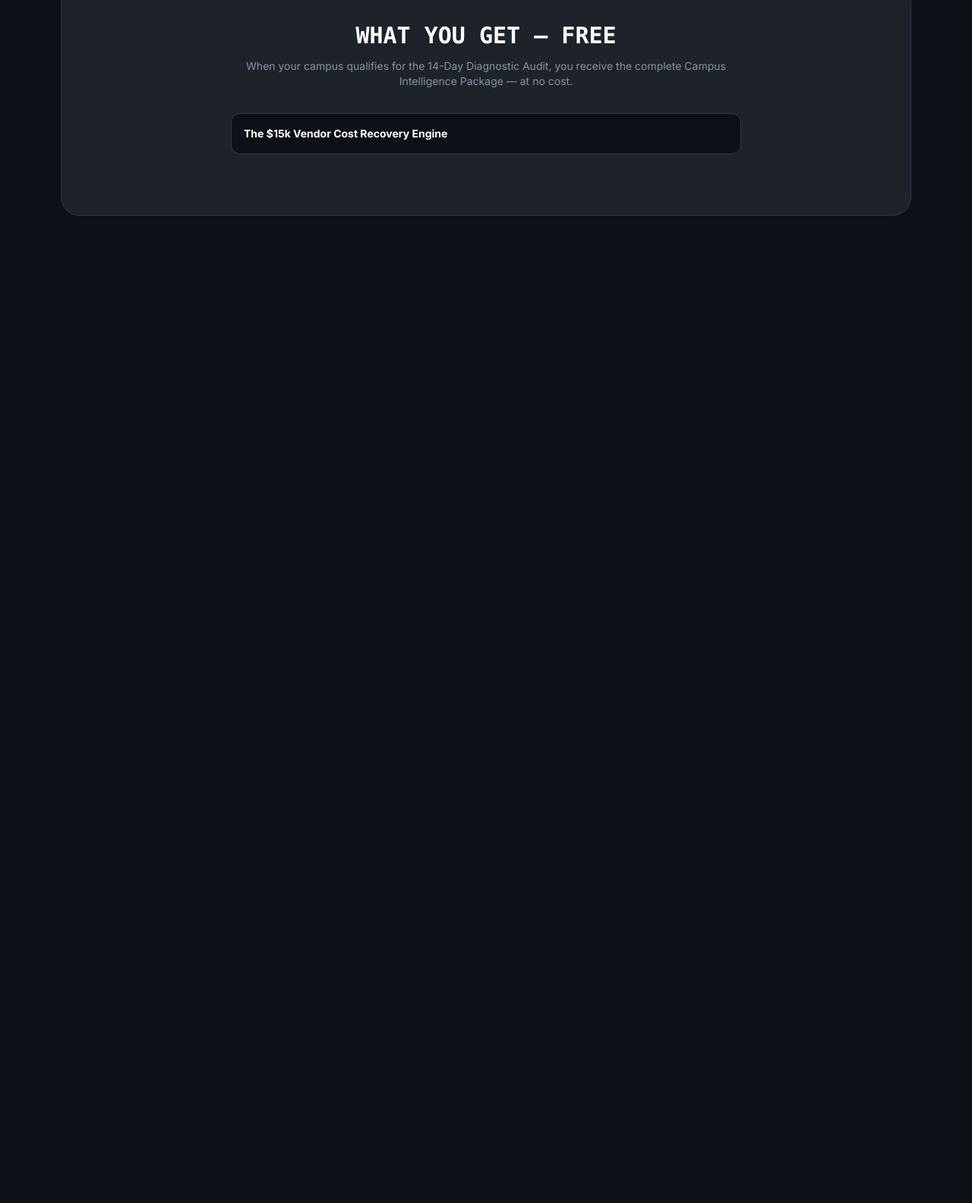
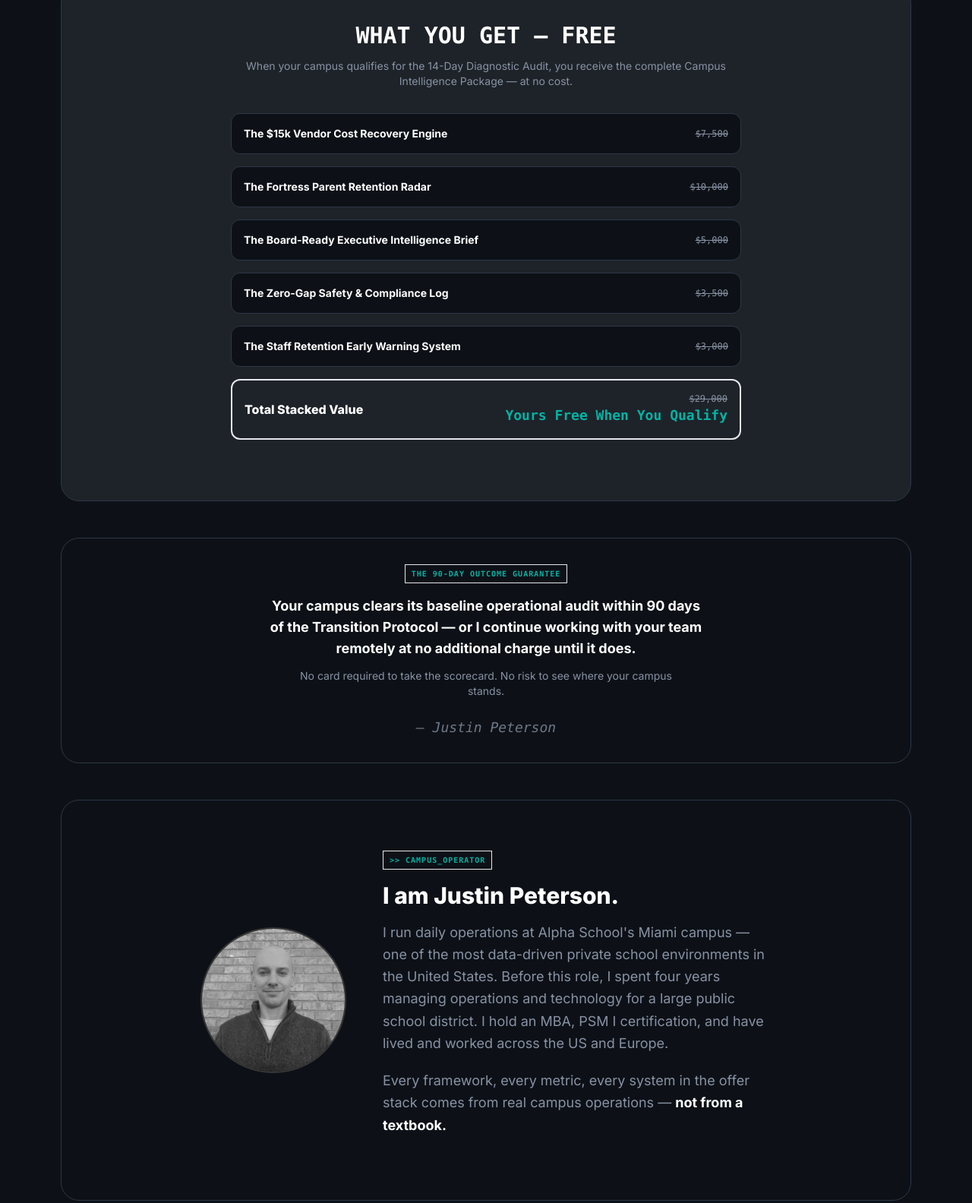
Before and after one commit to campusvelocity/campus-velocity-website, a plain HTML site: page index.html in a window 1280 px wide. Shown: the part 3358-4942 px from the top of the page at 76% size. Before the commit the page ends 3658 px from the top, so only its background shows below. Drawn offline with nearby package versions, Linux system fonts and the light colour scheme.

Commit message:
Update index.html

```diff
--- a/index.html
+++ b/index.html
@@ -239,4 +239,69 @@
         <div class="space-y-4 max-w-2xl mx-auto mb-8">
             <div class="flex items-center justify-between p-4 bg-void border border-[#2D3748] rounded-xl">
                 <span class="text-white font-bold text-sm">The $15k Vendor Cost Recovery Engine</span>
-                <span class="text-ghost font-mono text-xs line-throug
+                <span class="text-ghost font-mono text-xs line-through">$7,500</span>
+            </div>
+            <div class="flex items-center justify-between p-4 bg-void border border-[#2D3748] rounded-xl">
+                <span class="text-white font-bold text-sm">The Fortress Parent Retention Radar</span>
+                <span class="text-ghost font-mono text-xs line-through">$10,000</span>
+            </div>
+            <div class="flex items-center justify-between p-4 bg-void border border-[#2D3748] rounded-xl">
+                <span class="text-white font-bold text-sm">The Board-Ready Executive Intelligence Brief</span>
+                <span class="text-ghost font-mono text-xs line-through">$5,000</span>
+            </div>
+            <div class="flex items-center justify-between p-4 bg-void border border-[#2D3748] rounded-xl">
+                <span class="text-white font-bold text-sm">The Zero-Gap Safety &amp; Compliance Log</span>
+                <span class="text-ghost font-mono text-xs line-through">$3,500</span>
+            </div>
+            <div class="flex items-center justify-between p-4 bg-void border border-[#2D3748] rounded-xl">
+                <span class="text-white font-bold text-sm">The Staff Retention Early Warning System</span>
+                <span class="text-ghost font-mono text-xs line-through">$3,000</span>
+            </div>
+            <div class="flex items-center justify-between p-4 bg-terminal/10 border-2 border-terminal rounded-xl">
+                <span class="text-white font-extrabold text-base">Total Stacked Value</span>
+                <div class="text-right">
+                    <span class="text-ghost font-mono text-xs line-through block">$29,000</span>
+                    <span class="text-terminal font-extrabold font-mono text-lg">Yours Free When You Qualify</span>
+                </div>
+            </div>
+        </div>
+    </div>
+
+    <!-- GUARANTEE -->
+    <div class="bg-void border border-[#2D3748] rounded-3xl p-8 text-center">
+        <div class="inline-block px-2 py-1 bg-terminal/10 text-terminal text-[10px] font-bold tracking-widest font-mono uppercase mb-4 border border-terminal/20">The 90-Day Outcome Guarantee</div>
+        <p class="text-white text-lg font-bold mb-3 max-w-xl mx-auto">Your campus clears its baseline operational audit within 90 days of the Transition Protocol — or I continue working with your team remotely at no additional charge until it does.</p>
+        <p class="text-ghost text-sm max-w-lg mx-auto">No card required to take the scorecard. No risk to see where your campus stands.</p>
+        <div class="mt-6 text-center text-ghost font-mono text-lg italic opacity-80">— Justin Peterson</div>
+    </div>
+
+    <!-- ABOUT -->
+    <div class="bg-void border border-[#2D3748] rounded-3xl p-8 md:p-16 flex flex-col md:flex-row items-center gap-12 justify-center">
+        <div class="flex flex-col items-center gap-4 flex-shrink-0">
+            <div class="w-32 h-32 md:w-48 md:h-48 bg-card border-2 border-[#2D3748] rounded-full overflow-hidden grayscale hover:grayscale-0 transition-all duration-500 flex items-center justify-center">
+                <!-- REPLACE WITH: <img src="/assets/justin-peterson.jpg" alt="Justin Peterson" class="w-full h-full object-cover"> -->
+                <img src="/justin-peterson.png" alt="Justin Peterson" class="w-full h-full object-cover">
+            </div>
+        </div>
+        <div class="text-center md:text-left max-w-lg">
+            <div class="inline-block px-2 py-1 bg-terminal/10 text-terminal text-[10px] font-bold tracking-widest font-mono uppercase mb-4 border border-terminal/20">&gt;&gt; CAMPUS_OPERATOR</div>
+            <h3 class="text-3xl font-extrabold text-white mb-4">I am Justin Peterson.</h3>
+            <p class="text-ghost text-lg mb-5 leading-relaxed">I run daily operations at Alpha School's Miami campus — one of the most data-driven private school environments in the United States. Before this role, I spent four years managing operations and technology for a large public school district. I hold an MBA, PSM I certification, and have lived and worked across the US and Europe.</p>
+            <p class="text-ghost text-lg mb-5 leading-relaxed">Every framework, every metric, every system in the offer stack comes from real campus operations — <span class="text-white font-bold">not from a textbook.</span></p>
+        </div>
+    </div>
+
+    <!-- FINAL CTA -->
+    <div class="bg-card border border-[#2D3748] rounded-3xl p-12 md:p-20 text-center">
+        <h2 class="text-4xl md:text-6xl font-extrabold text-white mb-8 tracking-tighter">Find The <span class="text-error">Gaps.</span></h2>
+        <p class="text-xl text-ghost mb-12 max-w-2xl mx-auto">You have two choices: keep discovering operational gaps through parent complaints, or spend 5 minutes to see the whole picture.</p>
+        <a href="https://campusvelocity.com/scorecard" class="inline-block w-full sm:w-auto px-8 sm:px-14 py-5 sm:py-6 bg-terminal hover:bg-[#00968A] text-black font-bold text-base sm:text-xl md:text-2xl rounded-xl transition-all transform hover:-translate-y-1 uppercase font-mono text-center whitespace-nowrap glow-teal">[ Take the Campus Intelligence Scorecard ]</a>
+        <p class="mt-8 text-xs text-[#555] font-mono uppercase tracking-widest">
+            <span class="badge-blink inline-block w-2 h-2 rounded-full bg-terminal mr-1"></span>
+            System Status: <span class="text-terminal">ONLINE</span> // 5-Minute Scorecard Available Now — Results Instant
+        </p>
+    </div>
+
+</div>
+</body>
+</html>
```
